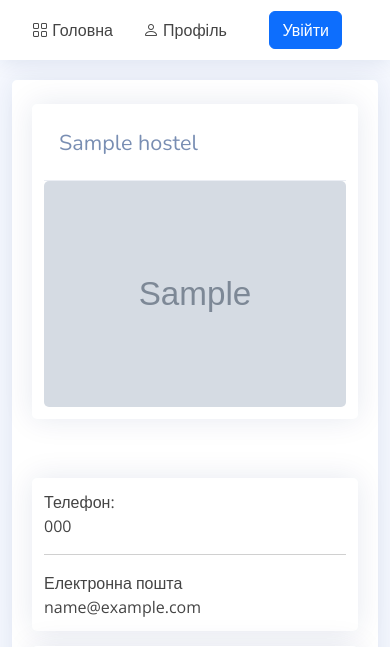
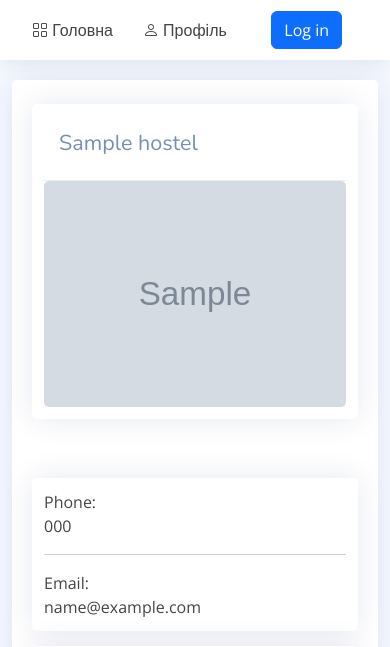
Before and after one commit to rnd-4/main, a Django app: page / in a window 390 px wide. Shown: the top 647 px of the page. Run offline with Django 4.2, Linux system fonts and the light colour scheme; tables that the repository leaves empty hold one stand-in row (values such as "Sample post"); grey boxes marked "Sample" are stand-in pictures; some libraries are stand-ins or nearby versions.

Commit message:
Hostels templates translated

```diff
--- a/Dormitories/hostels/templates/hostels/layout.html
+++ b/Dormitories/hostels/templates/hostels/layout.html
@@ -272,7 +272,7 @@
             <li>
               <a class="dropdown-item d-flex align-items-center" href="{% url 'userpage' %}">
                 <i class="bi bi-person"></i>
-                <span>Профіль</span>
+                <span>Profile</span>
               </a>
             </li>
             <li>
@@ -281,14 +281,14 @@
             <li>
               <a class="dropdown-item d-flex align-items-center" style="cursor: pointer;" data-bs-toggle="modal" data-bs-target="#logoutModal">
                 <i class="bi bi-box-arrow-right"></i>
-                <span>Вийти</span>
+                <span>Log out</span>
               </a>
             </li>
 
           </ul><!-- End Profile Dropdown Items -->
         </li><!-- End Profile Nav -->
 {% else %}
-        <a href="{% url 'login' %}"> <button type="button" class="btn btn-primary">Увійти</button></a>
+        <a href="{% url 'login' %}"> <button type="button" class="btn btn-primary">Log in</button></a>
 {% endif %}
       </ul>
     </nav><!-- End Icons Navigation -->
@@ -298,15 +298,15 @@
                 <div class="modal-dialog">
                   <div class="modal-content">
                     <div class="modal-header">
-                      <h5 class="modal-title">Вихід</h5>
+                      <h5 class="modal-title">Log out</h5>
                       <button type="button" class="btn-close" data-bs-dismiss="modal" aria-label="Close"></button>
                     </div>
                     <div class="modal-body">
-                        Точно бажаєш вийти із системи?
+                        Are you sure you want to log out?
                     </div>
                     <div class="modal-footer">
-                        <button type="button" class="btn btn-secondary" data-bs-dismiss="modal">Ні</button>
-                        <a href="{% url 'logout' %}"><button type="button" class="btn btn-primary">Так, вийти</button></a>
+                        <button type="button" class="btn btn-secondary" data-bs-dismiss="modal">No</button>
+                        <a href="{% url 'logout' %}"><button type="button" class="btn btn-primary">Yes</button></a>
                     </div>
                   </div>
                 </div>
--- a/Dormitories/hostels/templates/hostels/mainpage.html
+++ b/Dormitories/hostels/templates/hostels/mainpage.html
@@ -22,12 +22,12 @@
             <div class="card-body pt-4 d-flex flex-column">
                     <div class="card" style="padding: 12px;">
                       <div class="row">
-                        <div class="col-lg-3 col-md-4 label ">Телефон:</div>
+                        <div class="col-lg-3 col-md-4 label ">Phone:</div>
                         <div class="col-lg-9 col-md-8">{{ dormitory.phone }}</div>
                       </div>
                         <hr>
                       <div class="row">
-                        <div class="col-lg-3 col-md-4 label">Електронна пошта</div>
+                        <div class="col-lg-3 col-md-4 label">Email:</div>
                         <div class="col-lg-9 col-md-8">{{ dormitory.email }}</div>
                       </div>
                     </div>
@@ -36,7 +36,7 @@
                 </div>
                 <div class="card" style="padding: 12px;">
                     <div class="card-body">
-                        <h5 class="card-title">Деталі:</h5>
+                        <h5 class="card-title">Details:</h5>
                         <p class="card-text">{{ dormitory.information }}</p>
                     </div>
                 </div>
```
